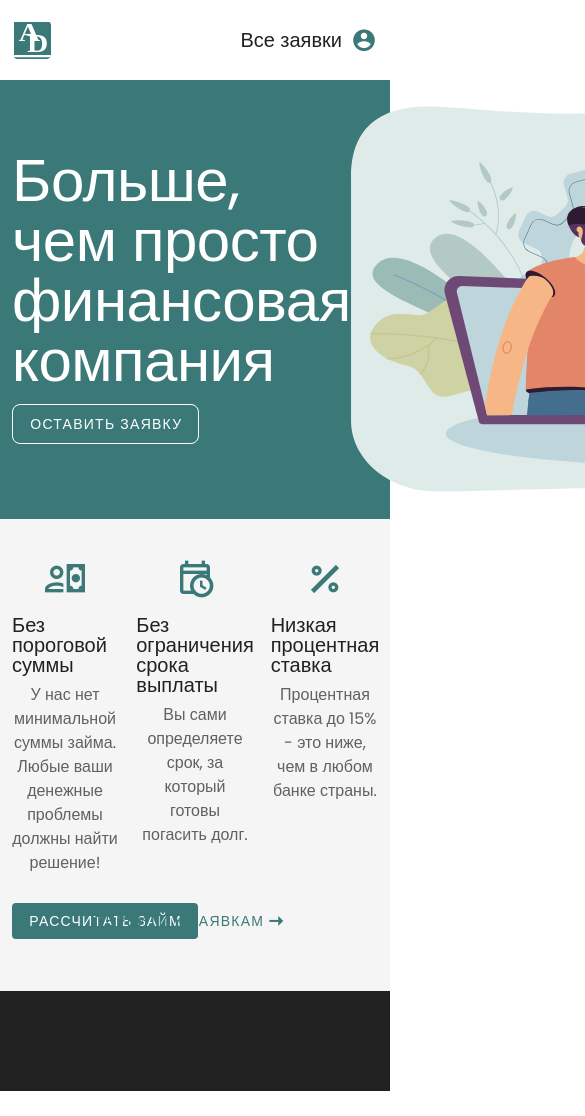
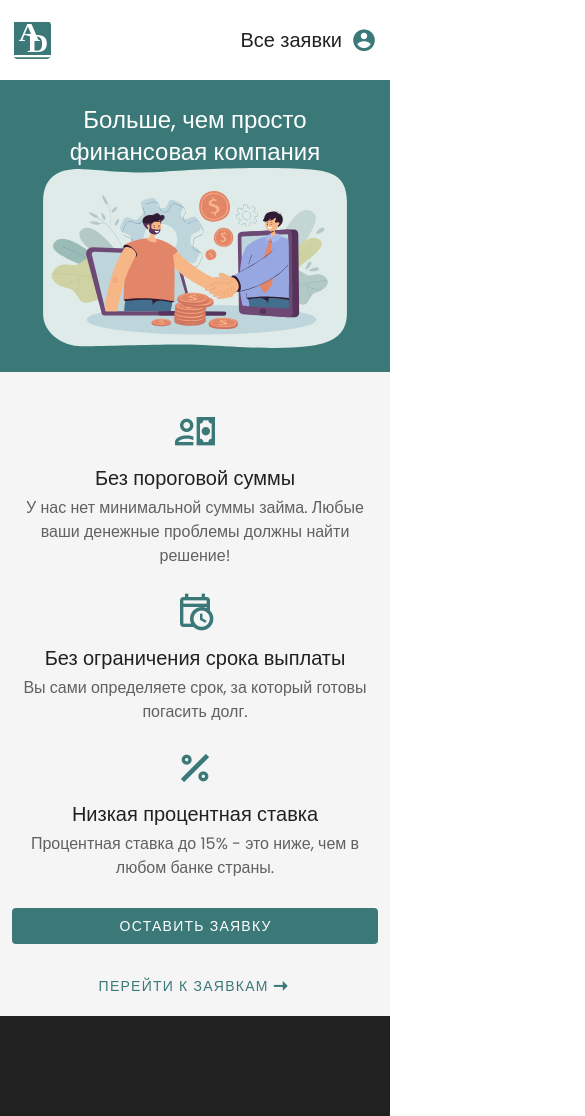
Before and after one commit to katyagibova/financial-company, a Vue app: page / in a window 390 px wide. Shown: the top 1116 px of the page, 585 px wide, since content can reach past the window. Before the commit the page ends 1091 px from the top, so only its background shows below. Built offline with nearby package versions, Linux system fonts and the light colour scheme; a web font is replaced by a local one.

Commit message:
adapted home page

```diff
--- a/src/components/Applications/ApplicationCard.vue
+++ b/src/components/Applications/ApplicationCard.vue
@@ -7,7 +7,6 @@
         </div>
         <div class="sum mb-2">{{ application.sum }} ₽ на {{ application.monthsNumber }} месяцев</div>
       </v-card-text>
-      <slot name="edit-delete"></slot>
     </div>
     <v-row>
       <v-col cols="12">
--- a/src/views/Home.vue
+++ b/src/views/Home.vue
@@ -2,22 +2,14 @@
 <div>
   <div class="home">
     <v-container>
-      <div class="my-3 d-flex justify-space-between">
-        <div class="text-h2 d-flex justify-center flex-column">
+      <div class="my-3 d-flex flex-column justify-center align-center flex-md-row justify-md-space-between">
+        <div class="d-flex justify-center text-center text-h5 text-sm-h3 text-md-h2 text-md-left flex-column">
           <div class="white--text">Больше, чем просто финансовая компания</div>
-          <div>
-            <v-btn
-            @click="$router.push({ name: 'user-profile' })"
-            height="40px"
-            dark
-            depressed
-            outlined
-            class="rounded-lg"
-            color="#fff">Оставить заявку</v-btn>
-          </div>
         </div>
         <div>
-          <v-img width="660" contain src="../assets/main_img.svg"></v-img>
+          <v-img width="19rem" class="d-sm-none d-flex" contain src="../assets/main_img.svg"></v-img>
+          <v-img width="30rem" class="d-none d-sm-flex d-md-none" contain src="../assets/main_img.svg"></v-img>
+          <v-img width="40rem" class="d-none d-md-flex" contain src="../assets/main_img.svg"></v-img>
         </div>
       </div>
     </v-container>
@@ -26,28 +18,30 @@
     <v-container>
       <v-row class="mt-4">
         <v-col
-        cols="4"
+        cols="12"
+        md="4"
         v-for="(item, i) in advantages"
         :key="i"
         class="d-flex flex-column align-center">
           <v-icon size="40" color="#3B7978">
             mdi-{{item.icon}}
           </v-icon>
-          <div class="advantages-title mt-4">{{item.title}}</div>
-          <div class="mt-2" style="text-align: center; color: #616161">
+          <div class="advantages-title text-center mt-4">{{item.title}}</div>
+          <div class="mt-2 mx-sm-16 mx-md-0 text-center" style=" color: #616161">
             {{item.text}}
           </div>
         </v-col>
       </v-row>
-      <v-row class="mt-4 mb-7">
-        <v-col cols="2">
+      <v-row class="mt-4 mb-md-7">
+        <v-col cols="12" md="3" lg="2" sm="12">
           <v-btn
+          @click="$router.push({ name: 'user-profile' })"
           color="#3B7978"
           dark
           block
-          depressed>Рассчитать займ</v-btn>
+          depressed>Оставить заявку</v-btn>
         </v-col>
-        <v-col cols="2">
+        <v-col cols="12" md="3" lg="2" sm="12">
           <v-btn
           color="#3B7978"
           text
```
